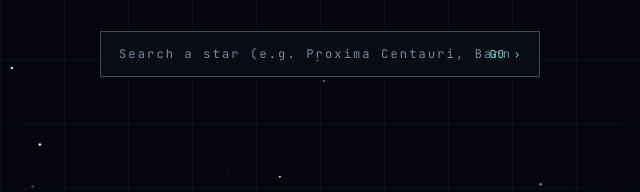
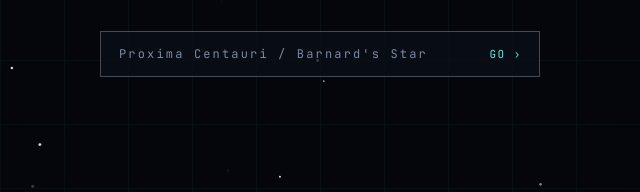
Before and after one commit to sezimsezim/StarScope, a website built with Vite: page index.html in a window 1280 px wide. Shown: the part 452-644 px from the top of the page, 320-960 px from the left. Built offline with nearby package versions, Linux system fonts and the light colour scheme.

Commit message:
fix(landing): prevent search button overlap

```diff
--- a/index.html
+++ b/index.html
@@ -122,7 +122,7 @@
   #star-query{
     width:100%; background:rgba(9,14,24,.8); border:1px solid var(--line-strong);
     color:var(--ink); font-family:inherit; font-size:12px; letter-spacing:.14em;
-    padding:14px 18px; outline:none; transition:border-color .2s, box-shadow .2s;
+    padding:14px 84px 14px 18px; outline:none; transition:border-color .2s, box-shadow .2s;
   }
   #star-query::placeholder{color:var(--ink-dim); letter-spacing:.18em;}
   #star-query:focus{
@@ -242,7 +242,7 @@
     <p class="hero-tagline">AN INTERACTIVE EXPLORER OF CELESTIAL TARGETS, SPECTRAL TELEMETRY, AND STELLAR DATA.</p>
 
     <form class="star-search" action="explore.html" method="get" role="search">
-      <input id="star-query" type="search" name="q" placeholder="Search a star (e.g. Proxima Centauri, Barnard's Star)..." autocomplete="off" spellcheck="false" aria-label="Search star">
+      <input id="star-query" type="search" name="q" placeholder="Proxima Centauri / Barnard's Star" autocomplete="off" spellcheck="false" aria-label="Search star">
       <button class="search-submit" type="submit" aria-label="Search">GO ›</button>
     </form>
   </main>
```
